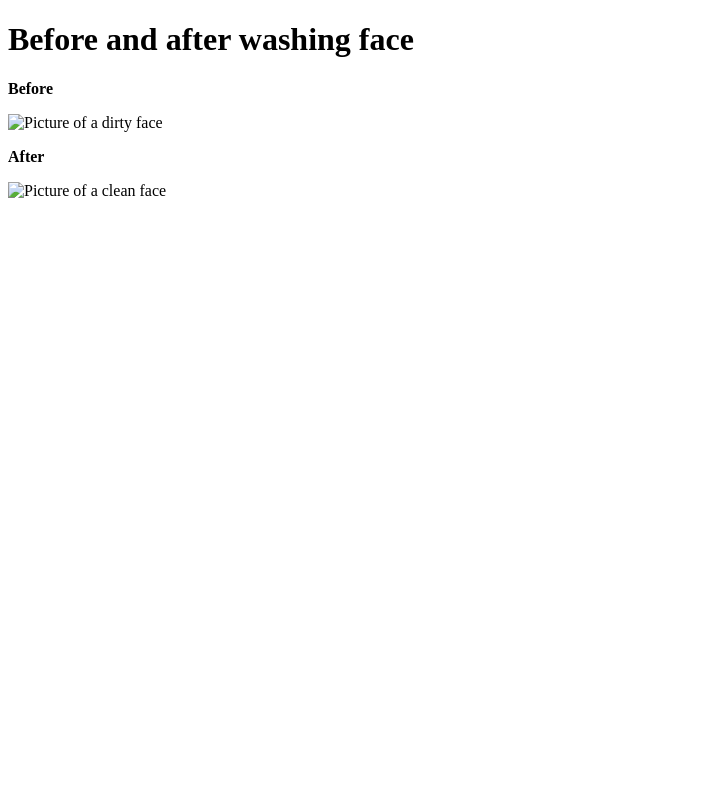
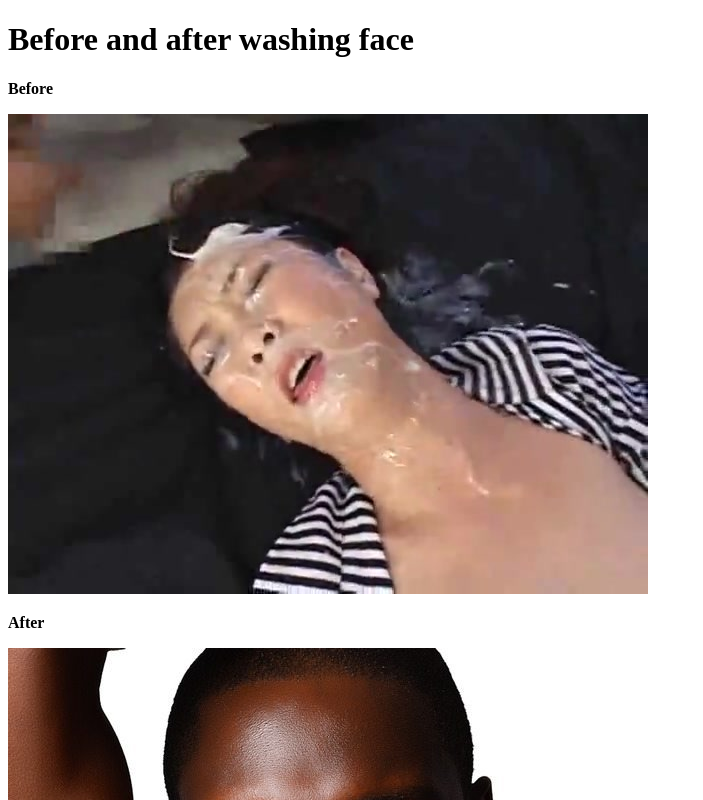
Before and after one commit to latiftrincas/the-odin-project, a plain HTML site: page pages/third_webpage.html in a window 1280 px wide. Shown: the top 800 px of the page, without its empty margins (0-703 px from the left). Drawn offline with Linux system fonts and the light colour scheme.

Commit message:
updated file names in indew, and other pages

```diff
--- a/pages/third_webpage.html
+++ b/pages/third_webpage.html
@@ -11,10 +11,10 @@
     <h1>Before and after washing face</h1>
 
     <p><strong>Before</strong></p>
-    <img src="./images/dirty face.jpg" alt="Picture of a dirty face">
+    <img src="./images/dirty_face.jpg" alt="Picture of a dirty face">
 
     <p><strong>After</strong></p>
-    <img src="./images/clean face.jpg" alt="Picture of a clean face">
+    <img src="./images/clean_face.jpg" alt="Picture of a clean face">
 
 
 
```
Also changed, not shown: index.html (+2 -2 lines), pages/second_webpage.html (+1 -1 lines).
